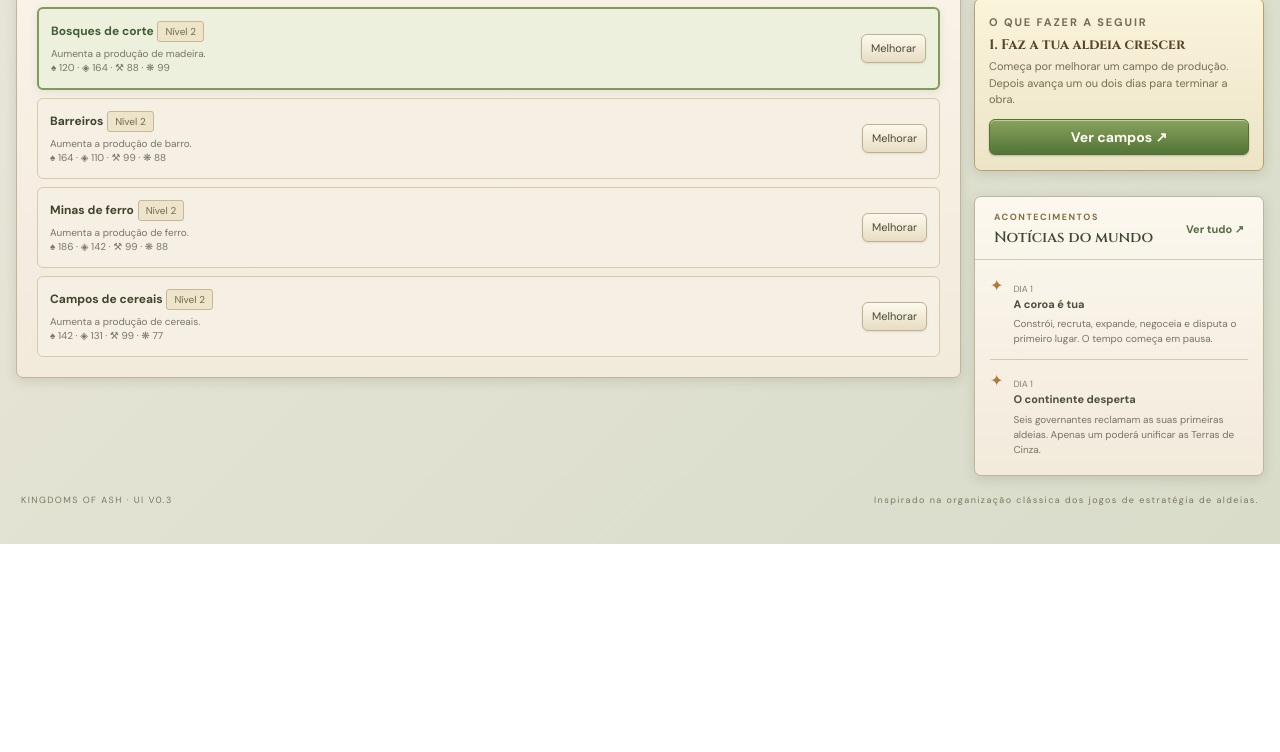
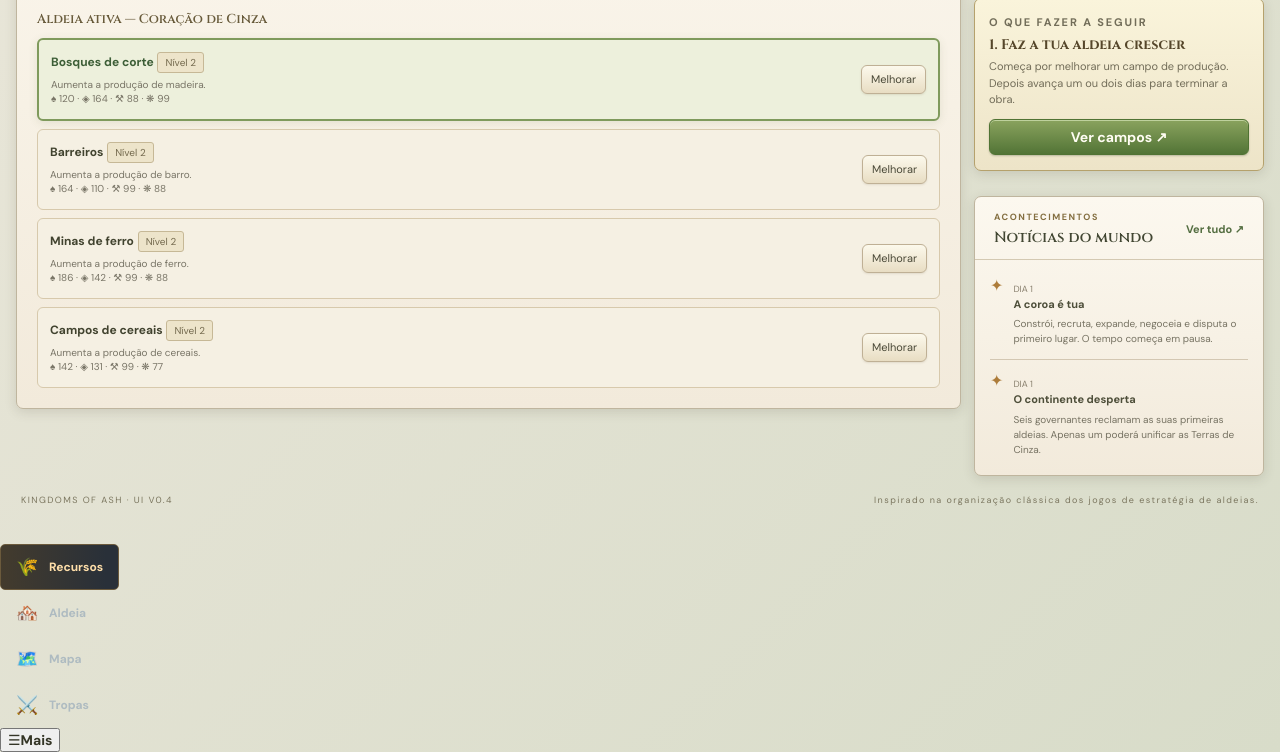
Before and after one commit to Skinny-lfg/Kingdoms-of-Ash, a plain HTML site: page index.html in a window 1280 px wide. Shown: the part 1048-1800 px from the top of the page. Before the commit the page ends 1592 px from the top, so only its background shows below. Drawn offline with Linux system fonts and the light colour scheme.

Commit message:
ux: add mobile village picker and accessible bottom navigation

```diff
--- a/index.html
+++ b/index.html
@@ -8,6 +8,7 @@
   <title>Kingdoms of Ash — O Teu Reino</title>
   <link rel="stylesheet" href="./styles.css">
   <link rel="stylesheet" href="./travian-layout.css">
+  <link rel="stylesheet" href="./mobile-layout.css">
   <script src="./game.js" defer></script>
 </head>
 <body>
@@ -48,6 +49,7 @@
 
     <div class="game-layout">
       <main class="center-area">
+        <div class="mobile-village-switch" id="mobile-village-wrap"><label for="mobile-village-select">⌂ Aldeia</label><select id="mobile-village-select" aria-label="Selecionar aldeia"></select></div>
         <section class="village-scene panel" id="village-scene" aria-labelledby="scene-heading">
           <div class="section-header">
             <div><p class="eyebrow" id="scene-kicker">CAMPOS DE PRODUÇÃO</p><h2 id="scene-heading">A tua aldeia</h2></div>
@@ -96,8 +98,15 @@
       </aside>
     </div>
 
-    <footer class="footline"><span>KINGDOMS OF ASH · UI V0.3</span><span>Inspirado na organização clássica dos jogos de estratégia de aldeias.</span></footer>
+    <footer class="footline"><span>KINGDOMS OF ASH · UI V0.4</span><span>Inspirado na organização clássica dos jogos de estratégia de aldeias.</span></footer>
   </div>
+  <nav class="mobile-bottom-nav" aria-label="Navegação rápida">
+    <button type="button" class="nav-button active" data-tab="village" data-mode="production"><span aria-hidden="true">🌾</span><b>Recursos</b></button>
+    <button type="button" class="nav-button" data-tab="village" data-mode="infrastructure"><span aria-hidden="true">🏘️</span><b>Aldeia</b></button>
+    <button type="button" class="nav-button" data-tab="map"><span aria-hidden="true">🗺️</span><b>Mapa</b></button>
+    <button type="button" class="nav-button" data-tab="army"><span aria-hidden="true">⚔️</span><b>Tropas</b></button>
+    <button type="button" id="mobile-more-toggle" aria-controls="nav" aria-expanded="false"><span aria-hidden="true">☰</span><b>Mais</b></button>
+  </nav>
   <div id="event-layer" class="event-layer hidden" role="presentation"></div>
   <div id="toast" class="toast hidden" role="status" aria-live="polite"></div>
 </body>
```
